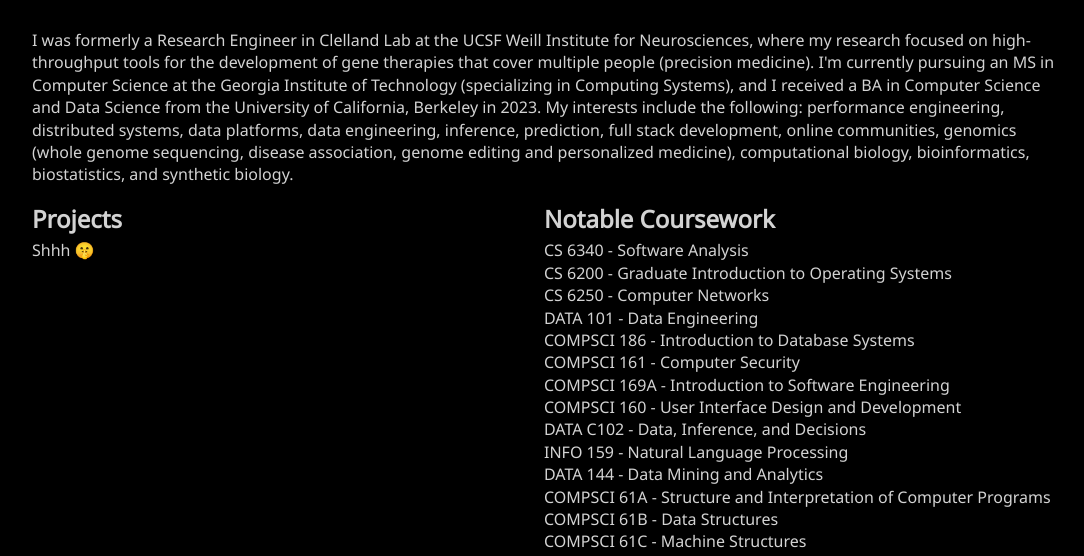
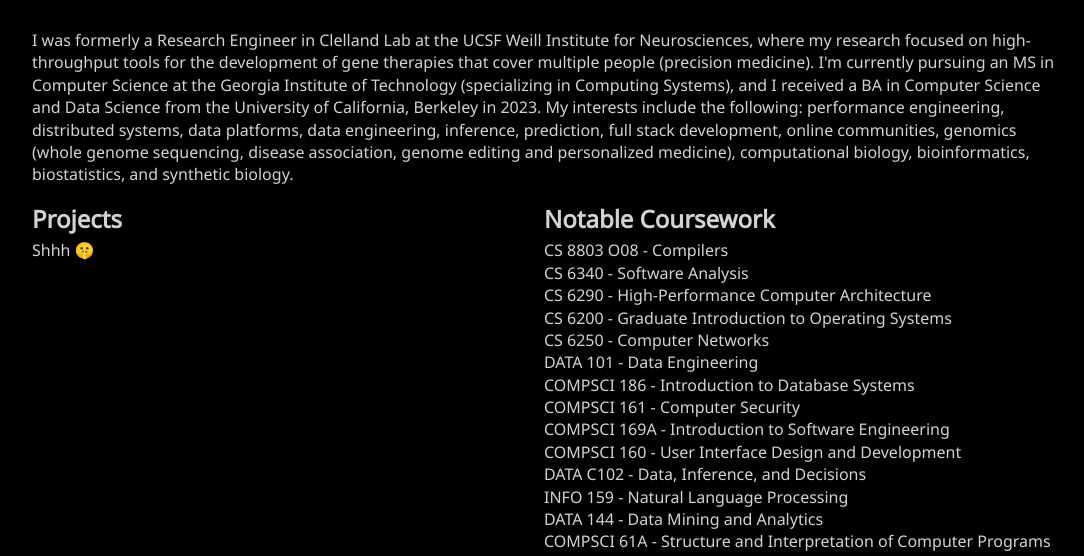
Before and after one commit to Honeycomb/honeycomb.github.io, a website built with webpack: page index.html in a window 1280 px wide. Shown: the part 232-788 px from the top of the page, without its empty margins (96-1180 px from the left). Built offline with nearby package versions, Linux system fonts and the light colour scheme.

Commit message:
Update index.html
- Update home notable coursework

```diff
--- a/index.html
+++ b/index.html
@@ -51,7 +51,9 @@
       </ul>
       <ul style="display: inline-block; width: 50%;">
         <li style="font-size: 24px; font-weight: bold; margin-bottom: 4px; user-select: none;">Notable Coursework</li>
+        <li>CS 8803 O08 - Compilers</li>
         <li>CS 6340 - Software Analysis</li>
+        <li>CS 6290 - High-Performance Computer Architecture</li>
         <li>CS 6200 - Graduate Introduction to Operating Systems</li>
         <li>CS 6250 - Computer Networks</li>
         <li>DATA 101 - Data Engineering</li>
```
